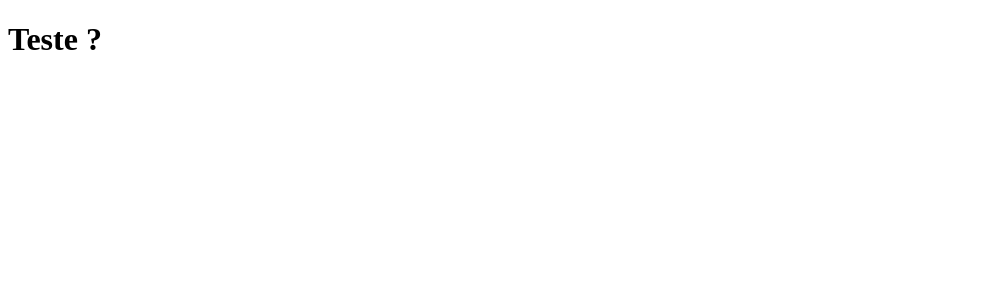
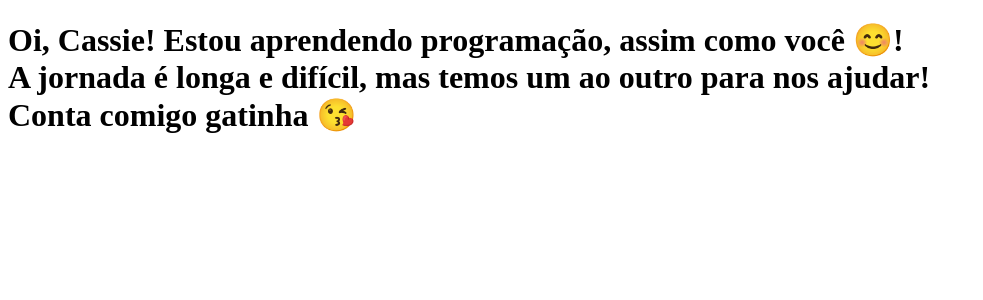
Before and after one commit to pedroqcastro/clone-tabnews, a Next.js app: page / in a window 1280 px wide. Shown: the top 300 px of the page, without its empty margins (0-983 px from the left). Built offline with nearby package versions, Linux system fonts and the light colour scheme.

Commit message:
Alteração da mensagem principal

```diff
--- a/pages/index.js
+++ b/pages/index.js
@@ -1,5 +1,8 @@
 function Home() {
-  return <h1>Teste ?</h1>
+  return <h1>Oi, Cassie! Estou aprendendo programação, assim como você 😊!
+  <br/>A jornada é longa e difícil, mas temos um ao outro para nos ajudar!
+  <br/>Conta comigo gatinha 😘
+  </h1>
 }
 
 export default Home;
```
